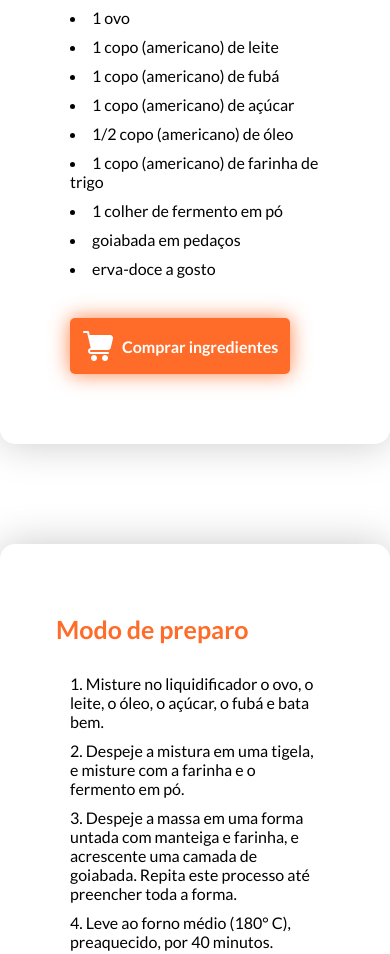
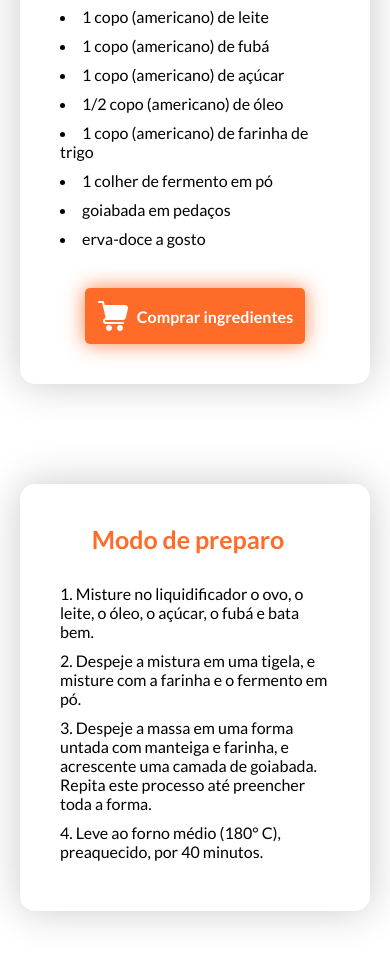
Before and after one commit to Allan-Neves/Pagina-de-receitas, a plain HTML site: page index.html in a window 390 px wide. Shown: the part 833-1787 px from the top of the page. Drawn offline with Linux system fonts and the light colour scheme.

Commit message:
ajustando a responsividade, e modificando o nome de algumas classes

```diff
--- a/index.html
+++ b/index.html
@@ -21,7 +21,7 @@
     <main class="container">
         <h1>Bolo de Fubá com Goiabada</h1>
 
-        <div class="card ingredientes">
+        <div class="cartao ingredientes">
             <h3>Ingredientes</h3>
 
             <ul>
@@ -36,10 +36,13 @@
                 <li style="margin-bottom: 40px;">erva-doce a gosto</li>
             </ul>
 
-            <a href="#" class="botao"></a><button><img src="images/carrinho-branco.png" alt="carrinho de supermercado">Comprar ingredientes</button></a>
+            <div class="container-botao">
+                <a href="#" class="botao"></a>
+                <button><img src="images/carrinho-branco.png" alt="carrinho de supermercado">Comprar ingredientes</button>
+            </div>
         </div>
 
-        <div class="card modo-de-preparo">
+        <div class="cartao modo-de-preparo">
             <h3>Modo de preparo</h3>
 
             <ol>
@@ -51,7 +54,7 @@
             </ol>
         </div>
 
-        <div class="card informacoes">
+        <div class="cartao informacoes">
             <h3>Informações adicionais</h3>
             <h4>Dicas para fazer um bolo de fubá com goiabada fofinho</h4>
 
--- a/style.css
+++ b/style.css
@@ -37,6 +37,7 @@ header {
 }
 
 .container {
+    padding: 0 20px;
     margin: auto;
     max-width: 1200px;
 }
@@ -45,7 +46,8 @@ header {
     margin: 50px 0 70px 0;
 }
 
-.card {
+.cartao {
+    margin: 10px 0;
     margin: auto;
     padding: 70px;
     margin-bottom: 100px;
@@ -56,7 +58,7 @@ header {
 ;
 }
 
-.card:hover {
+.cartao:hover {
     transform: scale(1.02);
     box-shadow: 0 0 40px #ff6c2875;
 }
@@ -73,18 +75,18 @@ header {
     cursor: url("images/cursor_intrucoes.png"), auto;
 }
 
-.card h3 {
+.cartao h3 {
     margin-left: -14px;
     margin-bottom: 30px;
     font-size: 2.5rem;
 }
 
-.card ul, ol {
+.cartao ul, ol {
     padding: 0;
     list-style-position: inside;
 }
 
-.card ul, ol, li {
+.cartao ul, ol, li {
     margin-bottom: 10px;
 }
 
@@ -113,18 +115,18 @@ button img {
     margin-right: 8px;
 }
 
-.card p {
+.cartao p {
     padding-bottom: 20px;
     line-height: 20px;
 }
 
-.card p a {
+.cartao p a {
     color: #ff6b28;
     text-decoration: none;
     font-weight: 700;
 }
 
-.card p a:hover {
+.cartao p a:hover {
     text-decoration: underline;
 }
 
@@ -140,3 +142,19 @@ footer p {
     margin: auto;
     max-width: 400px;
 }
+
+@media screen and (max-width: 450px) {
+    .cartao {
+        padding: 40px;
+    }
+
+    .cartao h3 {
+        text-align: center;
+    }
+
+    .container-botao {
+        display: flex;
+        justify-content: center;
+        align-items: center;
+    }
+}
```
